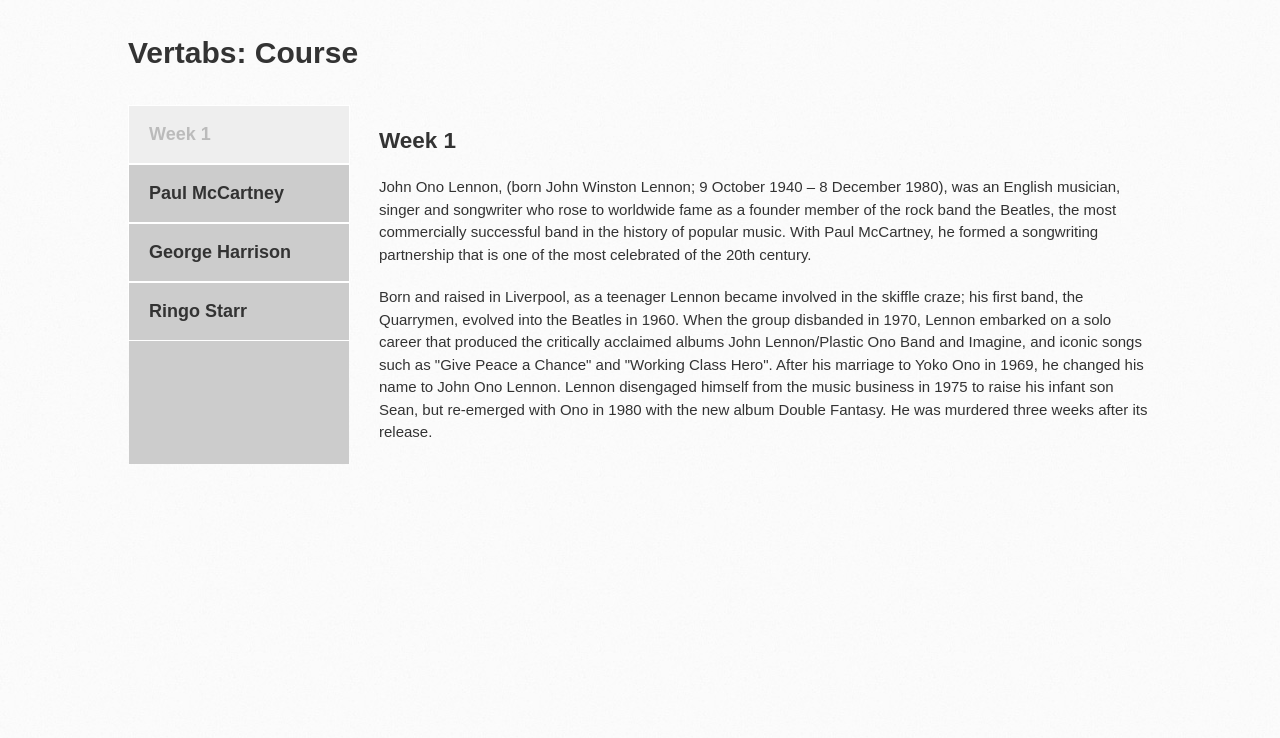
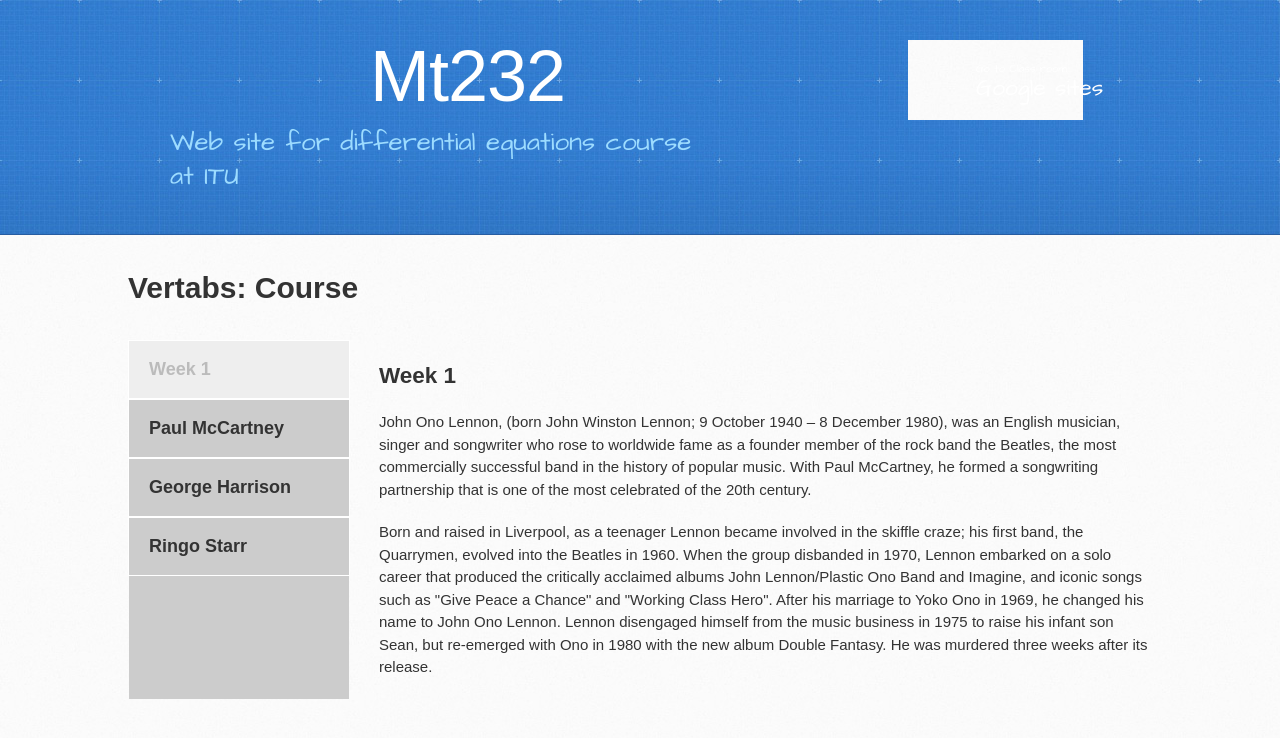
Before and after one commit to awais506/MT232, a plain HTML site: page Course/CourseMaterial.html in a window 1280 px wide. Drawn offline with Linux system fonts and the light colour scheme; files that its build step writes are made by us from their sources; files whose address does not match are found by name.

Commit message:
Update CourseMaterial.html
header added

```diff
--- a/Course/CourseMaterial.html
+++ b/Course/CourseMaterial.html
@@ -18,7 +18,17 @@
     <title>Mt232 by awais506</title>
   </head>
 
+
+
   <body>
+    <header>
+      <div class="inner">
+        <h1>Mt232</h1>
+        <h2>Web site for differential equations course at ITU</h2>
+        <a href="https://classroom.google.com/u/0/c/MjMxNjUwMDU5MFpa" class="button"><small>Go to Class room</small> Google sites</a>
+      </div>
+    </header>
+
 
 
 <h1>Vertabs: Course</h1>
```
